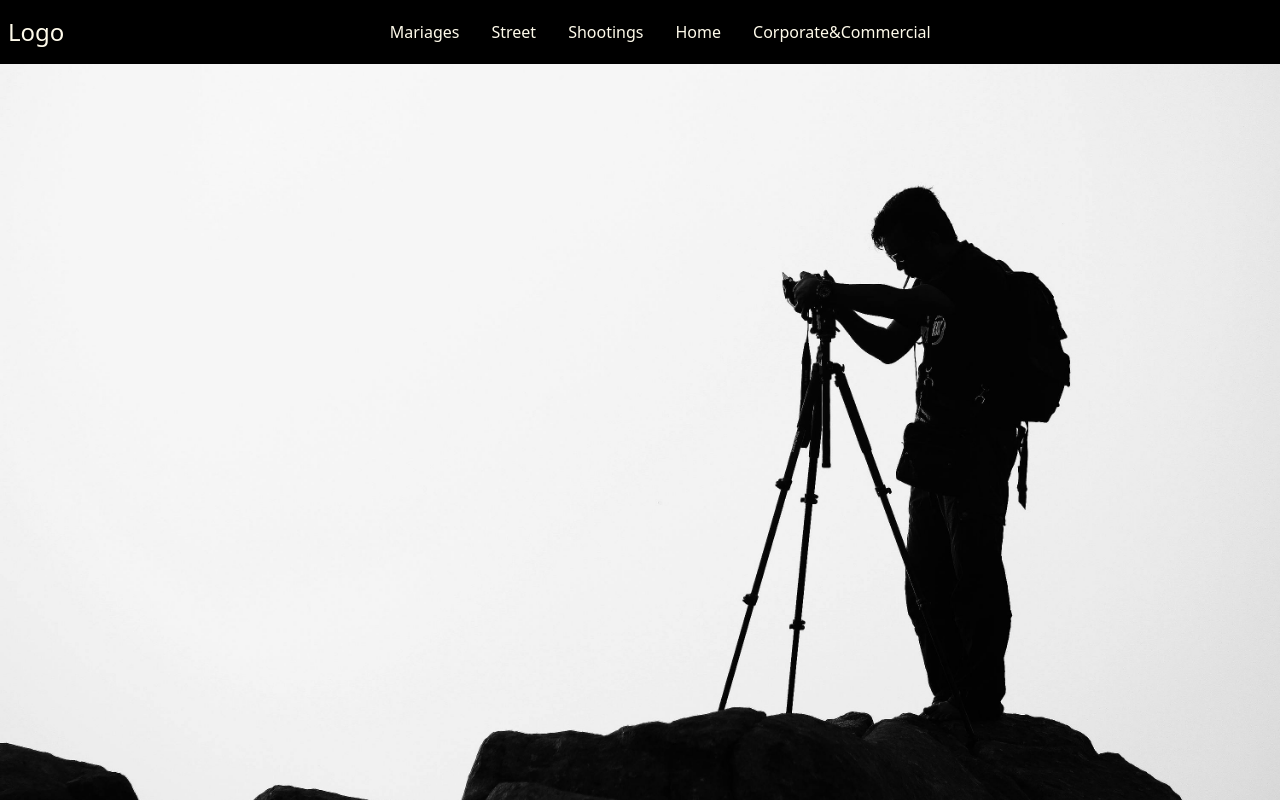
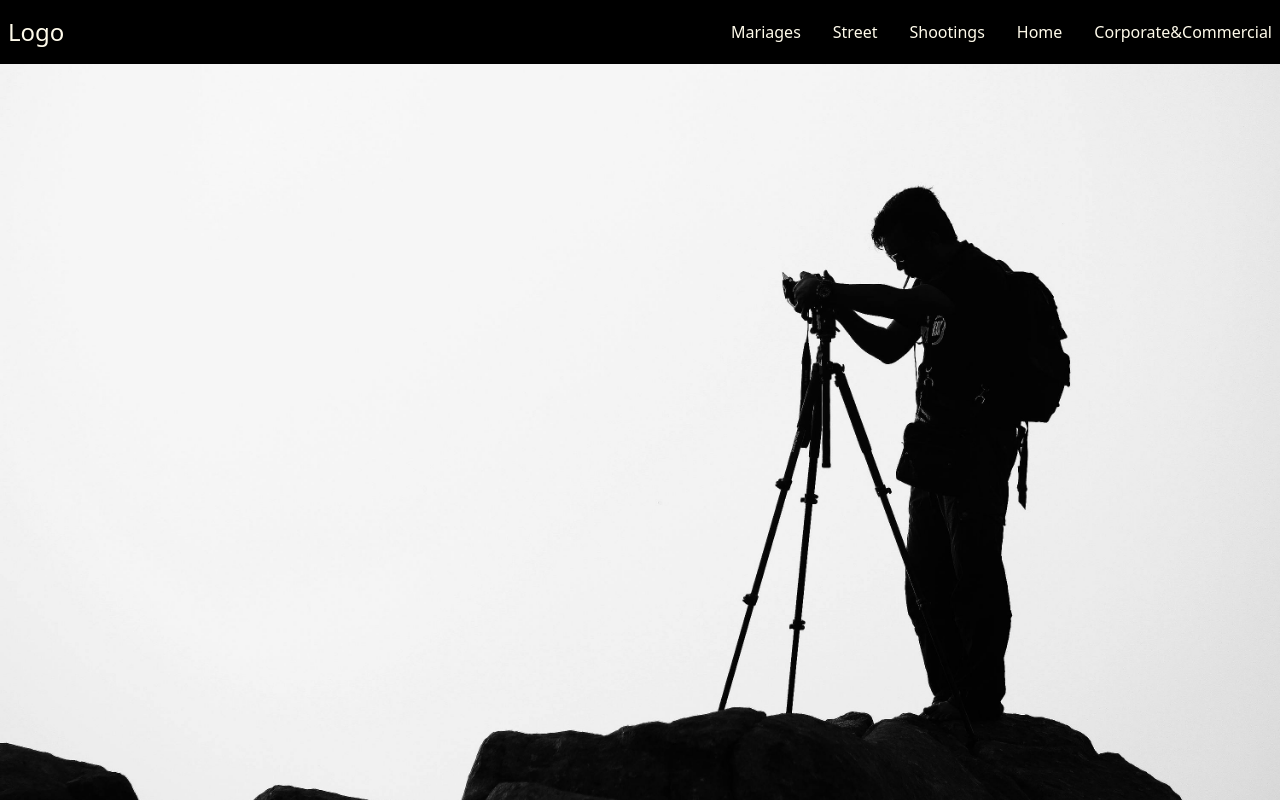
Before and after one commit to Hamdi-Abdelmaksoud/app-photographer, a Next.js app: page / in a window 1280 px wide. Built offline with nearby package versions, Linux system fonts and the light colour scheme.

Commit message:
start styling navbar

```diff
--- /dev/null
+++ b/components/NavList.jsx
@@ -0,0 +1,26 @@
+import Link from "next/link";
+
+export default function NavList({varClass}){
+  return       <ul className={`${varClass}`}>
+
+  <li>
+
+    <Link href="/">Mariages</Link >
+  </li>
+  <li>
+
+    <Link href="/">Street</Link >
+  </li>
+  <li>
+
+    <Link href="/">Shootings</Link >
+  </li>
+  <li>
+
+    <Link href="/">Home</Link >
+  </li>
+  <li>
+    <Link href="/">Corporate&Commercial</Link >
+  </li>
+</ul>
+}
--- a/components/Navi.jsx
+++ b/components/Navi.jsx
@@ -1,40 +1,33 @@
+"use client"
 import Link from "next/link";
+import { useState } from "react";
 import { RxDropdownMenu } from "react-icons/rx";
+import { ImMenu4 } from "react-icons/im";
+
+import NavList from "./NavList";
 
 export default function Nav() {
+  const [menu, setMenu] = useState(false);
+  function toggleMenu() {
+    return setMenu(!menu);
+  }
   return (
     <header className="bg-black relative pt-0 pr-2 pb-0 pl-2">
-  <nav className="w-full max-w-screen-xl h-16 flex justify-between items-center">
+      <nav className="w-full max-w-screen-xl h-16 flex justify-between items-center">
 
-      <div>
+        <div>
 
-        <Link   href="/" className="text-amber-50 text-2xl">Logo</Link >
-      </div>
-      <ul className="flex gap-8 text-amber-50 justify-around">
-
-        <li>
-
-          <Link  href="/">Mariages</Link >
-        </li>
-        <li>
-
-          <Link  href="/">Street</Link >
-        </li>
-        <li>
-
-          <Link  href="/">Shootings</Link >
-        </li>
-        <li>
-
-          <Link  href="/">Home</Link >
-        </li>
-        <li>
-          <Link  href="/">Corporate&Commercial</Link >
-        </li>
-      </ul>
-      <div><RxDropdownMenu />
-      </div>
-  </nav>
+          <Link href="/" className="text-amber-50 text-2xl">Logo</Link >
+        </div>
+        <NavList varClass={"hidden sm:flex gap-8 text-amber-50 justify-around"} />
+        {menu ? (<><NavList varClass={"sm:flex gap-8 text-blue-300 justify-around"} />
+          <div>
+            <ImMenu4 className="text-amber-300" onClick={toggleMenu} />
+          </div></>) : (<div className="block sm:hidden">
+            <RxDropdownMenu className="text-amber-300" onClick={toggleMenu} />
+          </div>)
+        }
+      </nav>
     </header>
   )
 }
```
